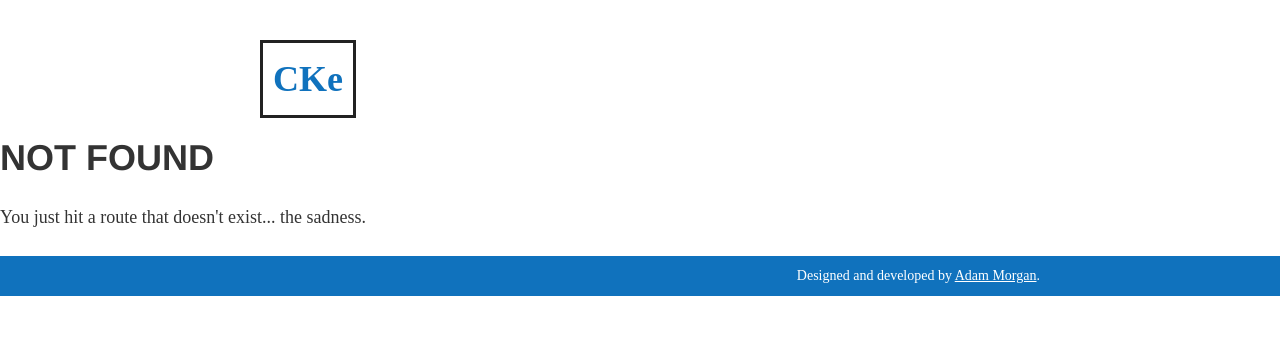
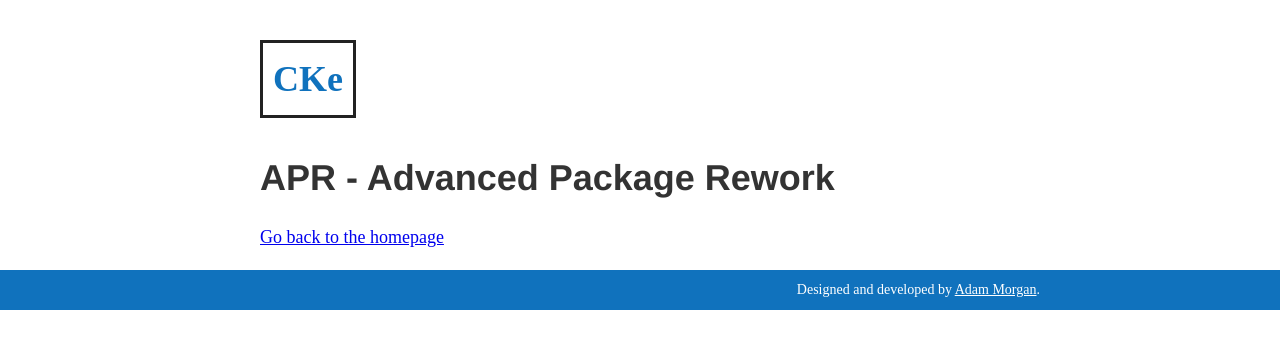
Before and after one commit to adamccfc/cke, a Gatsby site: page /advanced-package-rework in a window 1280 px wide. Before the commit this address had no page. Built offline with nearby package versions, Linux system fonts and the light colour scheme; Gatsby itself is replaced by a stand-in of ours.

Commit message:
Rename services to advanced package rework

```diff
--- a/src/pages/services.js
+++ b/src/pages/advanced-package-rework.js
@@ -9,11 +9,11 @@ const SecondPage = () => (
   <Layout>
     <Helmet>
       <meta charSet="utf-8" />
-      <title>Services | CKe</title>
+      <title>APR - Advanced Package Rework | CKe</title>
       <link rel="canonical" href="http://mysite.com/example" />
     </Helmet>
     <Container>
-      <h1>Services</h1>
+      <h1>APR - Advanced Package Rework</h1>
       <Link to="/">Go back to the homepage</Link>
     </Container>
   </Layout>
--- a/src/pages/index.js
+++ b/src/pages/index.js
@@ -33,7 +33,7 @@ const IndexPage = (props) => (
         }}>What we do</span>
         <h1>Serving electronic manufacturing</h1>
         <p>We offer a range specialist services within the electronic manufacturing sector.</p>
-        <Link to="/services/" className="button button--primary">Find out more</Link>
+        <Link to="/advanced-package-rework/" className="button button--primary">Find out more</Link>
         <Link to="/contact/" className="button button--ghost">Get in touch</Link>
       </div>
     </Container>
```
